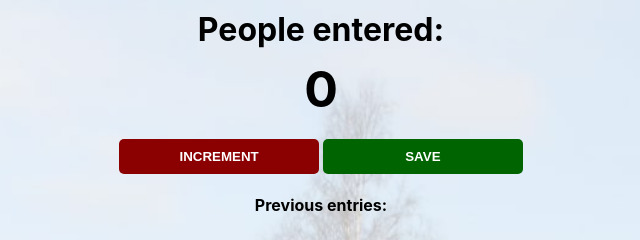
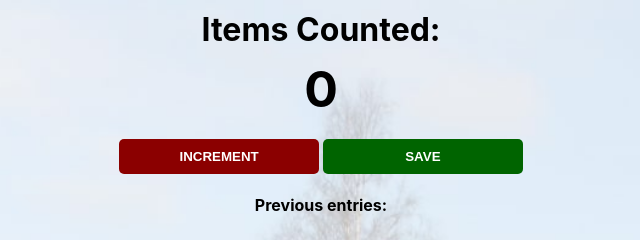
Before and after one commit to natlas-deluca/Count_JS, a plain HTML site: page index.html in a window 1280 px wide. Shown: the top 240 px of the page, 319-959 px from the left. Drawn offline with Linux system fonts and the light colour scheme.

Commit message:
updated h1 text
changed the text from people counted to items counted.

```diff
--- a/index.html
+++ b/index.html
@@ -3,7 +3,7 @@
         <link rel="stylesheet" href="index.css">
     </head>
     <body>
-        <h1>People entered:</h1>
+        <h1>Items Counted:</h1>
         <h2 id="count-el">0</h2>
         <button id="increment-btn" onclick="increment()">INCREMENT</button>
         <button id="save-btn" onclick="save()">SAVE</button>
```
